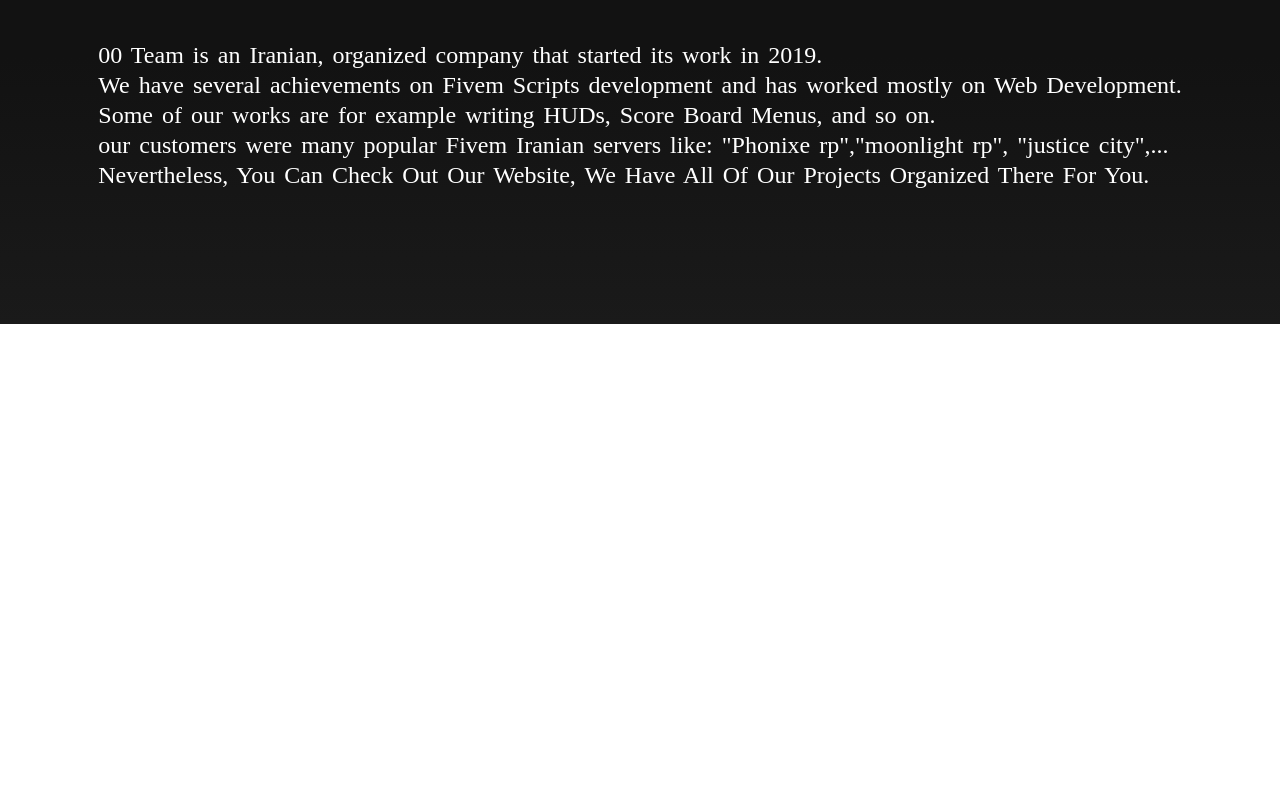
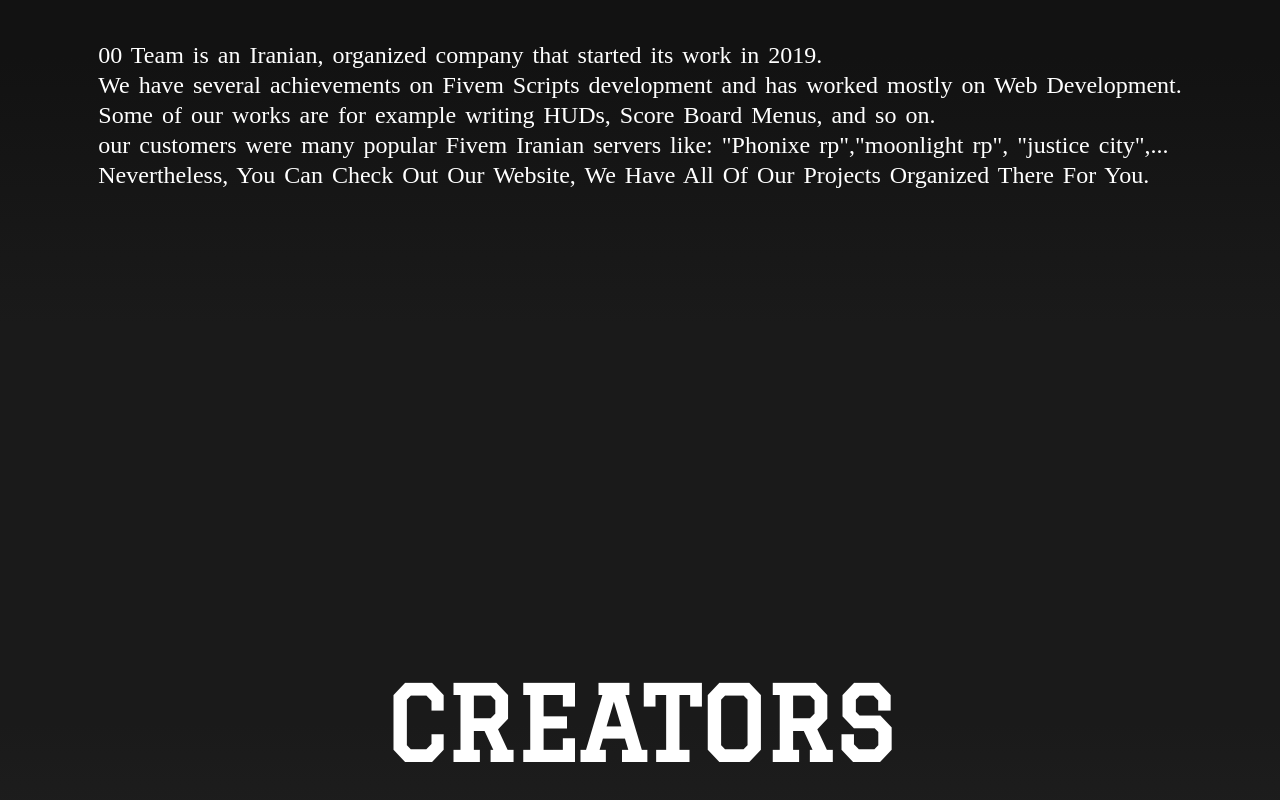
Before and after one commit to 00-team/web-00-team, a React app: page / in a window 1280 px wide. Shown: the part 1276-2076 px from the top of the page. Before the commit the page ends 1600 px from the top, so only its background shows below. Built offline with nearby package versions, Linux system fonts and the light colour scheme.

Commit message:
added comp to main app

```diff
--- a/src/App.js
+++ b/src/App.js
@@ -4,6 +4,7 @@
 // components
 import HeroSection from './components/HeroSection';
 import About from './components/About';
+import Creators from './components/Creators';
 
 // firebase
 import app from 'firebase/app';
@@ -17,7 +18,8 @@
     return (
         <>
             <HeroSection />
-            <About />
+            <About       />
+            <Creators    />
         </>
     )
 }
```
